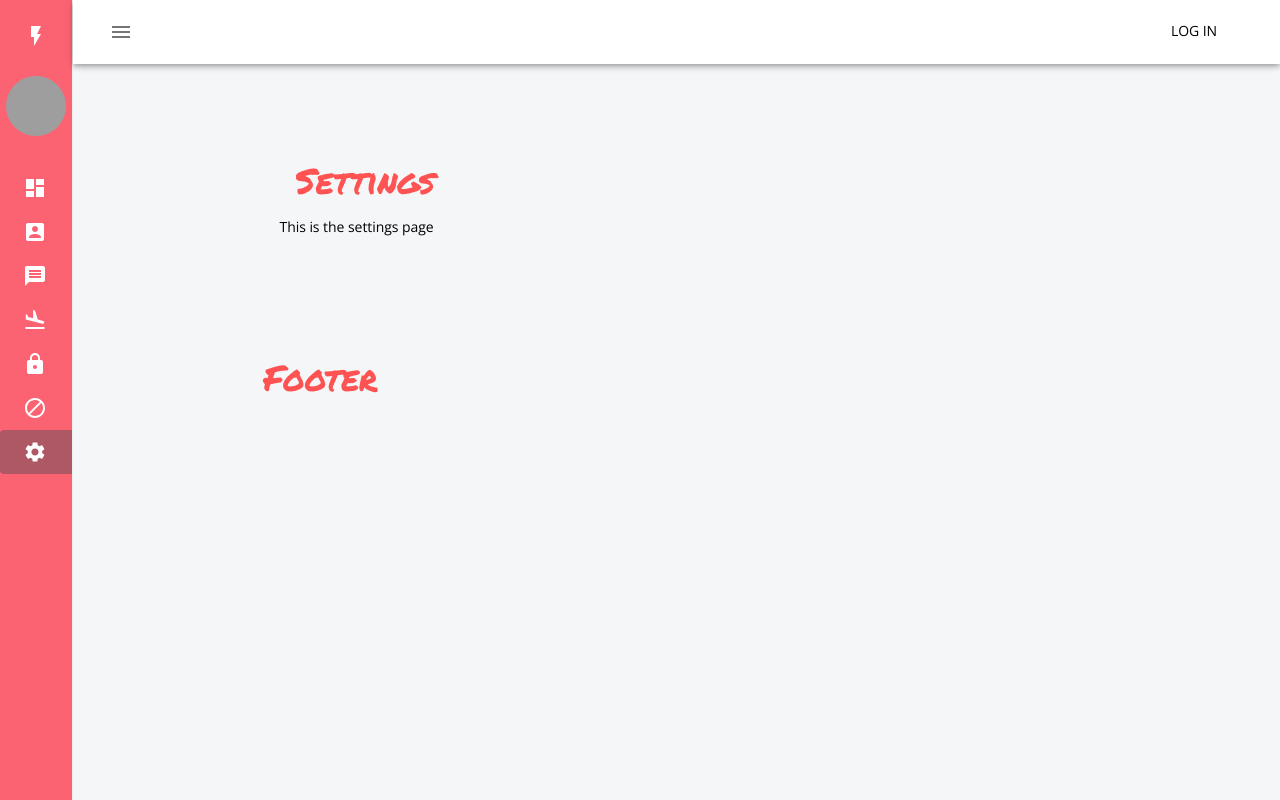
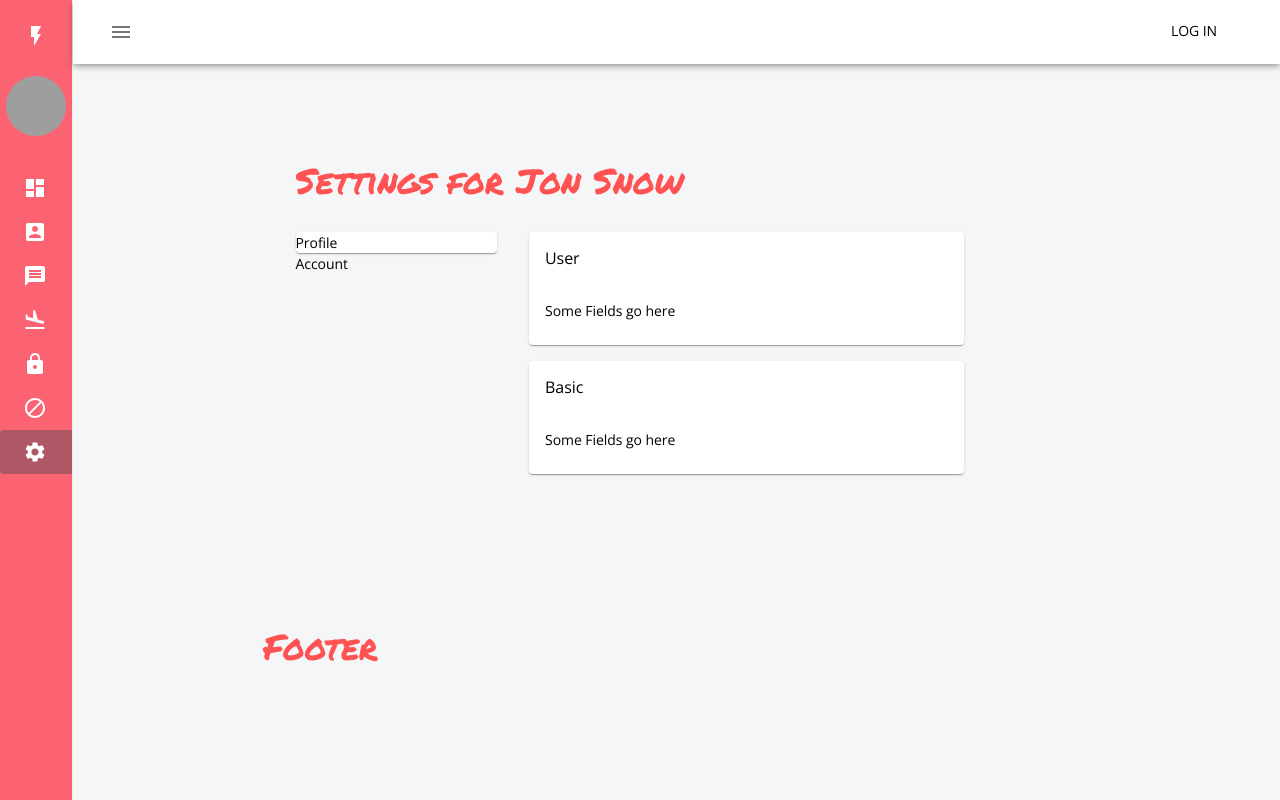
Before and after one commit to tvo007/TrickSpa, a React (Create React App) app: page /settings in a window 1280 px wide. Built offline with nearby package versions, Linux system fonts and the light colour scheme; no server answers; grey boxes are pictures that could not be loaded.

Commit message:
Add basic layout to SettingsView

```diff
--- a/src/views/Settings/SettingsView.js
+++ b/src/views/Settings/SettingsView.js
@@ -3,20 +3,53 @@ import React from 'react';
 import {
   Grid,
   Typography,
-//   Card,
-//   CardHeader,
-//   CardContent,
-//   Divider,
+  Card,
+  CardHeader,
+  CardContent,
+  Divider
 } from '@material-ui/core';
 import PageHeading from '../../components/PageHeading';
+import { makeStyles } from '@material-ui/core/styles';
+
+const useStyles = makeStyles(theme => ({
+  root: {},
+  card: {
+    marginBottom: theme.spacing(2)
+  },
+  user: {},
+  basic: {}
+}));
 
 const SettingsView = props => {
+  const classes = useStyles();
+
+  const username = 'Jon Snow';
+
   return (
-    <Grid container spacing={4}>
+    <Grid container spacing={4} xs={12}>
       <Grid item xs={12}>
-        <PageHeading title="Settings" />
+        <PageHeading title={`Settings for ${username}`} />
       </Grid>
-      <Typography>This is the settings page</Typography>
+      <Grid item xs={4}>
+        <Card>
+          <Typography>Profile</Typography>
+        </Card>
+        <Typography>Account</Typography>
+      </Grid>
+      <Grid item xs={8}>
+        <Card className={classes.card}>
+          <CardHeader title="User" />
+          <CardContent>
+            <Typography>Some Fields go here</Typography>
+          </CardContent>
+        </Card>
+        <Card className={classes.card}>
+          <CardHeader title="Basic" />
+          <CardContent>
+            <Typography>Some Fields go here</Typography>
+          </CardContent>
+        </Card>
+      </Grid>
     </Grid>
   );
 };
```
